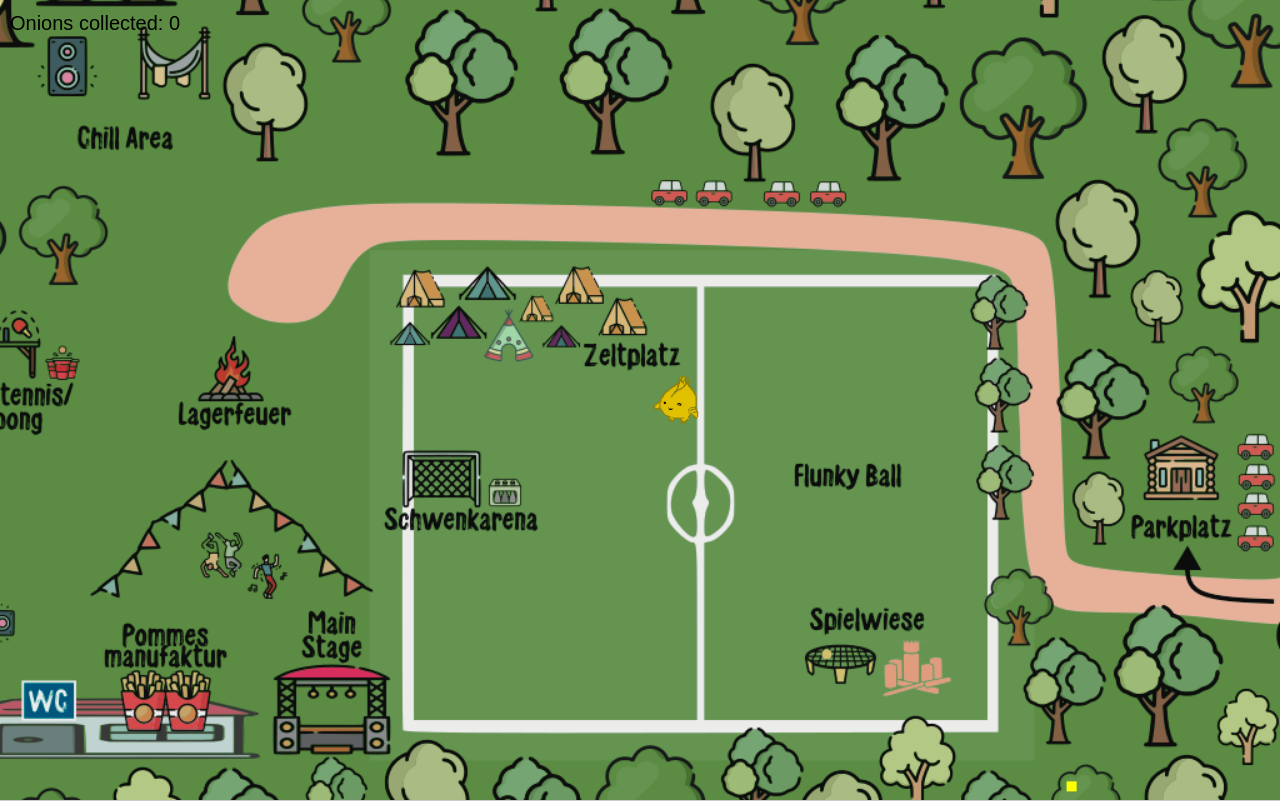
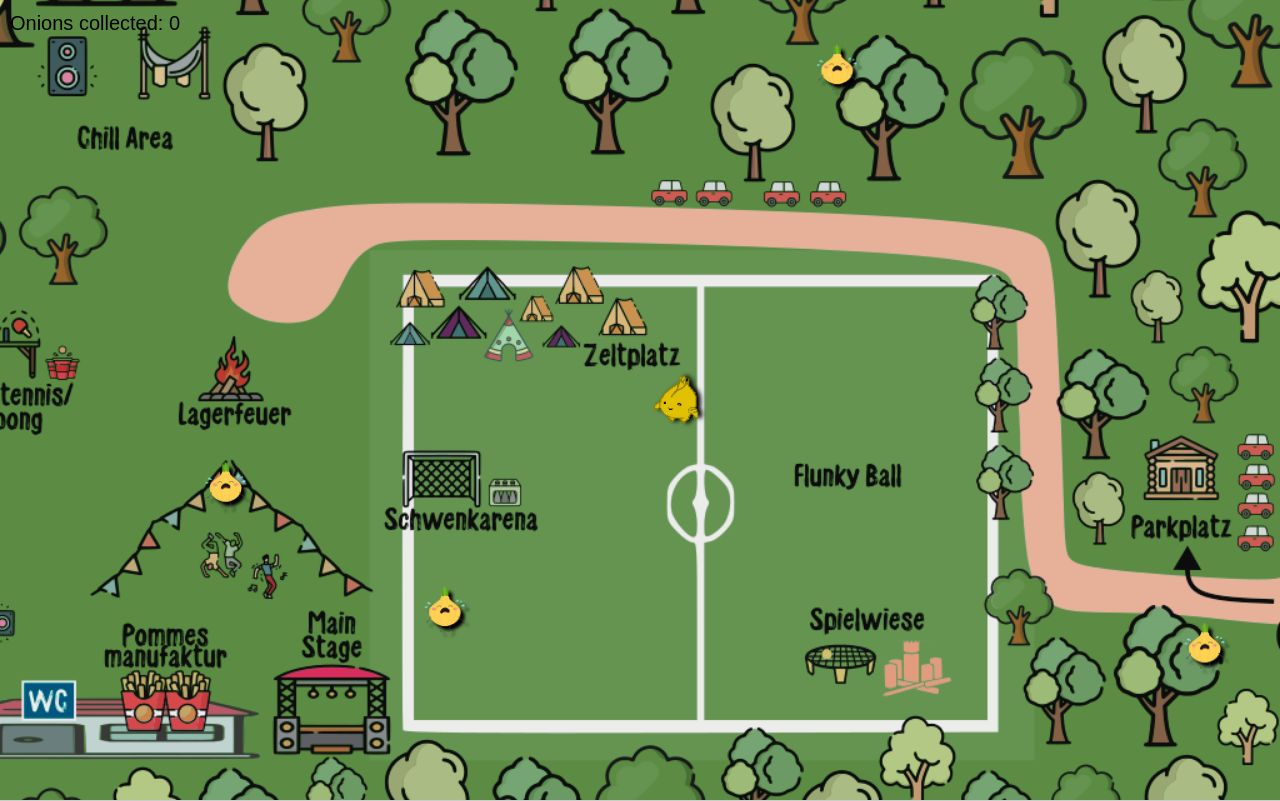
Before and after one commit to hannest682/Onioniverse, a website built with Vite: page index.html in a window 1280 px wide. Built offline with nearby package versions, Linux system fonts and the light colour scheme.

Commit message:
added onion icon and shadows

```diff
--- a/src/game.ts
+++ b/src/game.ts
@@ -18,7 +18,7 @@ export class Game {
     this.player = new Player(canvas.width / 2, canvas.height / 2);
     this.renderer = new Renderer(canvas, (width, height) => this.updateMapSize(width, height));
     this.setupInput();
-    this.spawnOnion();
+    this.spawnOnion(5);
     this.gameLoop();
   }
 
@@ -27,6 +27,9 @@ export class Game {
     this.map.height = height;
     this.player.x = Math.min(this.player.x, this.map.width);
     this.player.y = Math.min(this.player.y, this.map.height);
+    // Respawn onions in the new map size
+    this.onions = [];
+    this.spawnOnion(5);
   }
 
   setupInput() {
@@ -42,10 +45,12 @@ export class Game {
     });
   }
 
-  spawnOnion() {
-    const x = Math.random() * this.map.width;
-    const y = Math.random() * this.map.height;
-    this.onions.push(new Onion(x, y));
+  spawnOnion(count = 1) {
+    for (let i = 0; i < count; i++) {
+      const x = Math.random() * this.map.width;
+      const y = Math.random() * this.map.height;
+      this.onions.push(new Onion(x, y));
+    }
   }
 
   update() {
@@ -58,7 +63,7 @@ export class Game {
       if (!onion.collected && Math.abs(this.player.x - onion.x) < 15 && Math.abs(this.player.y - onion.y) < 15) {
         onion.collected = true;
         this.score++;
-        setTimeout(() => this.spawnOnion(), 1000); // Spawn new after 1s
+        setTimeout(() => this.spawnOnion(1), 1000); // Spawn new after 1s
       }
     });
   }
--- a/src/ui.ts
+++ b/src/ui.ts
@@ -6,6 +6,7 @@ export class Renderer {
   ctx: CanvasRenderingContext2D;
   background: HTMLImageElement;
   playerImage: HTMLImageElement;
+  onionImage: HTMLImageElement;
   backgroundZoom = 1.25;
 
   constructor(canvas: HTMLCanvasElement, onBackgroundLoaded?: (width: number, height: number) => void) {
@@ -19,6 +20,9 @@ export class Renderer {
 
     this.playerImage = new Image();
     this.playerImage.src = '/player_filled.png';
+
+    this.onionImage = new Image();
+    this.onionImage.src = '/onion_crying.png';
   }
 
   clear() {
@@ -57,6 +61,12 @@ export class Renderer {
     this.ctx.translate(drawX, drawY + wobble);
     this.ctx.rotate(tilt);
 
+    // Add shadow
+    this.ctx.shadowColor = 'rgba(0, 0, 0, 1)';
+    this.ctx.shadowBlur = 4;
+    this.ctx.shadowOffsetX = 4;
+    this.ctx.shadowOffsetY = 0;
+
     if (this.playerImage.complete && this.playerImage.naturalWidth > 0) {
       this.ctx.drawImage(this.playerImage, -iconSize / 2, -iconSize / 2, iconSize, iconSize);
     } else {
@@ -71,8 +81,24 @@ export class Renderer {
     if (!onion.collected) {
       const drawX = (onion.x - cameraX) * this.backgroundZoom;
       const drawY = (onion.y - cameraY) * this.backgroundZoom;
-      this.ctx.fillStyle = 'yellow';
-      this.ctx.fillRect(drawX - 5, drawY - 5, 10, 10);
+      const iconSize = 50;
+
+      this.ctx.save();
+
+      // Add shadow
+      this.ctx.shadowColor = 'rgba(0, 0, 0, 1)';
+      this.ctx.shadowBlur = 3;
+      this.ctx.shadowOffsetX = 4;
+      this.ctx.shadowOffsetY = 4;
+
+      if (this.onionImage.complete && this.onionImage.naturalWidth > 0) {
+        this.ctx.drawImage(this.onionImage, drawX - iconSize / 2, drawY - iconSize / 2, iconSize, iconSize);
+      } else {
+        this.ctx.fillStyle = 'yellow';
+        this.ctx.fillRect(drawX - 5, drawY - 5, 10, 10);
+      }
+
+      this.ctx.restore();
     }
   }
 
```
Also changed, not shown: dist/assets/index-Cxtr327X.js (deleted), dist/assets/index-DzMXiu6q.js (added), dist/index.html, dist/onion_crying.jpg (added), dist/onion_crying.png (added), dist/player_filled.png (added), public/onion_crying.jpg (added), public/onion_crying.png (added).
